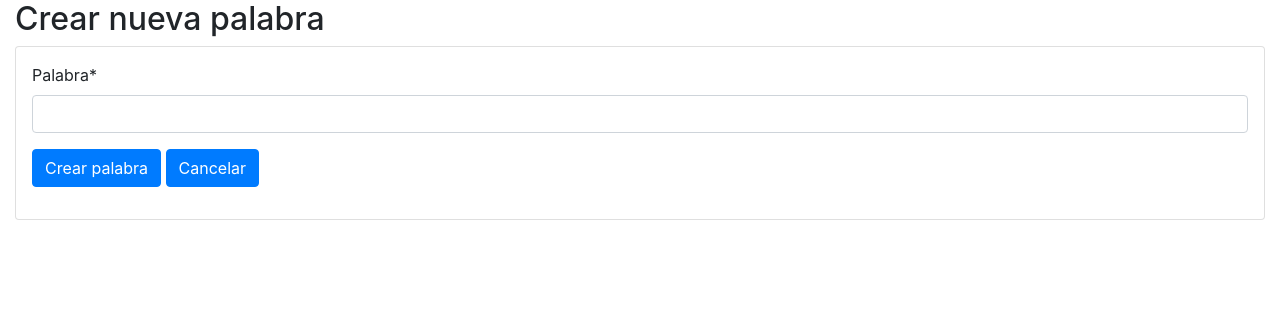
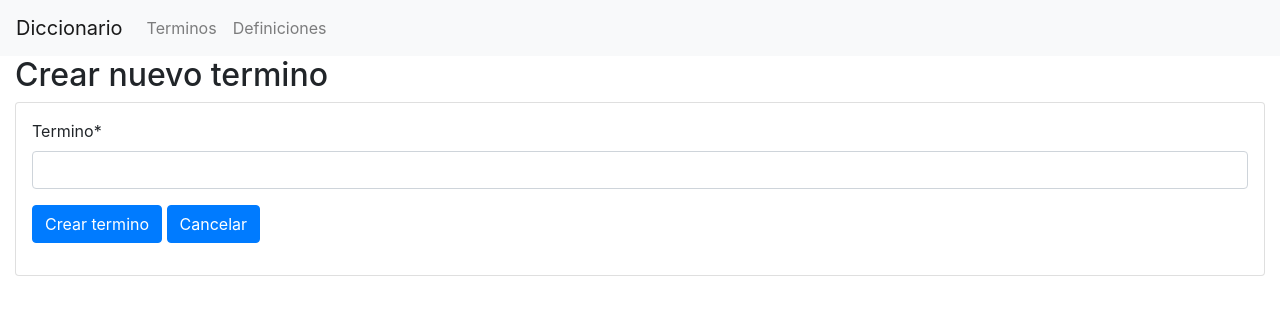
Before and after one commit to ruanete/DictionaryDjango, a Django app: page /dictionary_django/dictionary_django/term/create/ in a window 1280 px wide. Shown: the top 315 px of the page. Run offline with Django 3.2, Linux system fonts and the light colour scheme; some libraries are stand-ins or nearby versions.

Commit message:
Added navbar with pages references

```diff
--- a/DictionaryDjango/dictionary_django/models.py
+++ b/DictionaryDjango/dictionary_django/models.py
@@ -14,7 +14,7 @@ from django_extensions.db import fields as extension_fields
 class term(models.Model):
 
     # Fields
-    word = models.CharField(max_length=100, unique=True, verbose_name='Palabra')
+    word = models.CharField(max_length=100, unique=True, verbose_name='Termino')
 
 
     class Meta:
@@ -42,7 +42,7 @@ class definition(models.Model):
     # Relationship Fields
     word_meaning_relationship = models.ForeignKey(
         'dictionary_django.term',
-        on_delete=models.CASCADE, related_name="definitions", verbose_name='Palabra'
+        on_delete=models.CASCADE, related_name="definitions", verbose_name='Termino'
     )
 
     class Meta:
--- a/DictionaryDjango/dictionary_django/templates/base.html
+++ b/DictionaryDjango/dictionary_django/templates/base.html
@@ -9,6 +9,7 @@
         {% bootstrap_css %}
     </head>
     <body>
+        {% include "navbar.html" %}
         <div class="container-fluid">
             <h2>{% block title_bar %}{% endblock %}</h2>
             {% block content %}
--- a/DictionaryDjango/dictionary_django/templates/definition/details.html
+++ b/DictionaryDjango/dictionary_django/templates/definition/details.html
@@ -10,7 +10,7 @@
     <div class="row">
         <div class="col-lg-12">
             <div class="card p-3">
-                <p><span class="txt_negrita">Palabra:</span> <br> {{ object.word_meaning_relationship.word }}</p>
+                <p><span class="txt_negrita">Termino:</span> <br> {{ object.word_meaning_relationship.word }}</p>
                 <p><span class="txt_negrita">Definición:</span> <br> {{ object.meaning }}</p>
 
                 <!-- Botón para volver a la vista principal (Home) -->
--- a/DictionaryDjango/dictionary_django/templates/definition/index.html
+++ b/DictionaryDjango/dictionary_django/templates/definition/index.html
@@ -23,7 +23,7 @@
     {% for definition in object_list %}
     <tr>
         <td>{{ definition.id }}</td>
-        <td>{{ definition.word_meaning_relationship.word }}</td>
+        <td><a href="{% url 'dictionary_django_term_detail' pk=definition.word_meaning_relationship.pk %}">{{ definition.word_meaning_relationship.word }}</a></td>
         <td>{{ definition.meaning }}</td>
         <td>
             <form method="POST" action="remove/{{definition.id}}/">
--- /dev/null
+++ b/DictionaryDjango/dictionary_django/templates/navbar.html
@@ -0,0 +1,17 @@
+<nav class="navbar navbar-expand-lg navbar-light bg-light">
+    <a class="navbar-brand" href="{% url 'dictionary_django_term_list' %}">Diccionario</a>
+    <button class="navbar-toggler" type="button" data-toggle="collapse" data-target="#navbarNav"
+            aria-controls="navbarNav" aria-expanded="false" aria-label="Toggle navigation">
+        <span class="navbar-toggler-icon"></span>
+    </button>
+    <div class="collapse navbar-collapse" id="navbarNav">
+        <ul class="navbar-nav">
+            <li class="nav-item">
+                <a class="nav-link" href="{% url 'dictionary_django_term_list' %}">Terminos</a>
+            </li>
+            <li class="nav-item">
+                <a class="nav-link" href="{% url 'dictionary_django_definition_list' %}">Definiciones</a>
+            </li>
+        </ul>
+    </div>
+</nav>
--- a/DictionaryDjango/dictionary_django/templates/term/create.html
+++ b/DictionaryDjango/dictionary_django/templates/term/create.html
@@ -6,7 +6,7 @@
 {% endblock %}
 
 
-{% block title_bar %}Crear nueva palabra{% endblock %}
+{% block title_bar %}Crear nuevo termino{% endblock %}
 {% block content %}
     <div class="row">
         <div class="col-lg-12">
@@ -16,7 +16,7 @@
 
                     {{ form|crispy }}
 
-                    <button class="btn btn-primary" type="submit">Crear palabra</button>
+                    <button class="btn btn-primary" type="submit">Crear termino</button>
                     <a href="../" type="submit" class="btn btn-primary">Cancelar</a>
                 </form>
             </div>
--- a/DictionaryDjango/dictionary_django/templates/term/details.html
+++ b/DictionaryDjango/dictionary_django/templates/term/details.html
@@ -5,7 +5,7 @@
 {% block extra_head %}
 {% endblock %}
 
-{% block title_bar %}Detalles de palabra{% endblock %}
+{% block title_bar %}Detalles de termino{% endblock %}
 {% block content %}
     <div class="row">
         <div class="col-lg-12">
--- a/DictionaryDjango/dictionary_django/templates/term/index.html
+++ b/DictionaryDjango/dictionary_django/templates/term/index.html
@@ -13,7 +13,7 @@
     <thead>
     <tr>
         <th>ID</th>
-        <th>Palabra</th>
+        <th>Termino</th>
         <th>Acciones</th>
     </tr>
     </thead>
--- a/DictionaryDjango/dictionary_django/templates/term/update.html
+++ b/DictionaryDjango/dictionary_django/templates/term/update.html
@@ -5,7 +5,7 @@
 {% block extra_head %}
 {% endblock %}
 
-{% block title_bar %}Editar palabra{% endblock %}
+{% block title_bar %}Editar termino{% endblock %}
 {% block content %}
     <div class="row">
         <div class="col-lg-12">
```
